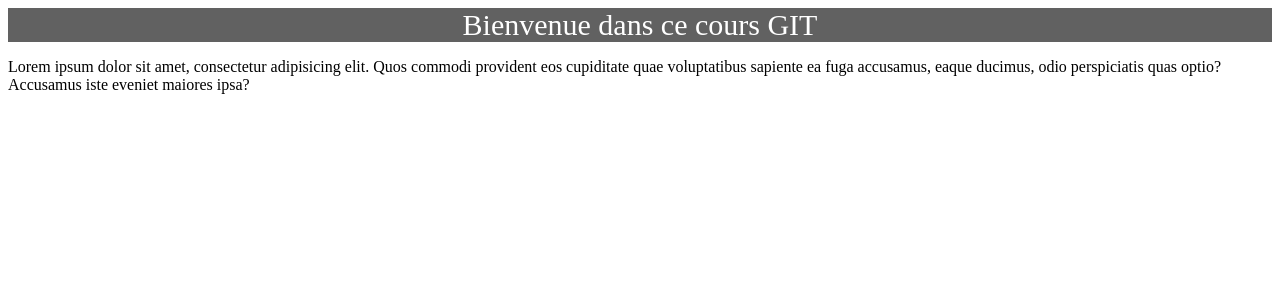
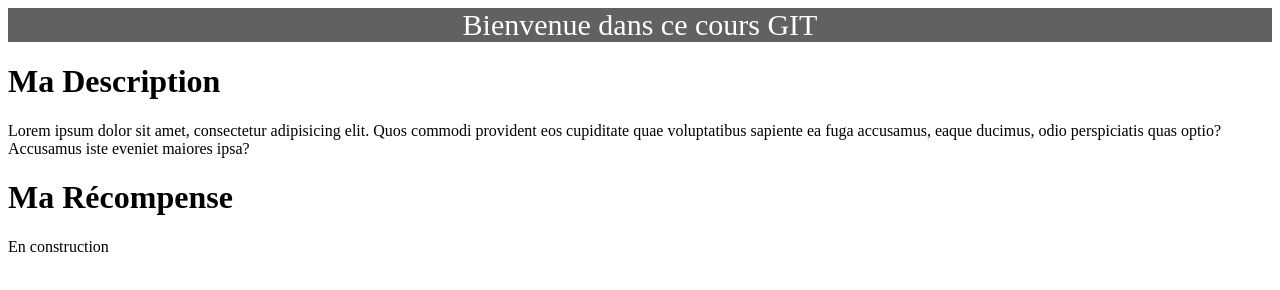
Before and after one commit to Lin0ge/Mon_super_projet, a plain HTML site: page index.html in a window 1280 px wide. Drawn offline with Linux system fonts and the light colour scheme.

Commit message:
Exo Christopher

```diff
--- a/index.html
+++ b/index.html
@@ -14,11 +14,21 @@
     </div>
 
     <div>
+       <!--DESCRIPTION-->
+        <h1>Ma Description</h1>
         <p>
             Lorem ipsum dolor sit amet, consectetur adipisicing elit. Quos commodi provident eos cupiditate quae voluptatibus sapiente ea fuga accusamus, eaque ducimus, odio perspiciatis quas optio? Accusamus iste eveniet maiores ipsa?
         </p>
     </div>
 
 
+    <div>
+       <!--RECOMPENSE-->
+        <h1>Ma Récompense</h1>
+        <p>
+            En construction
+        </p>
+    </div>
+
 </body>
 </html>
```
